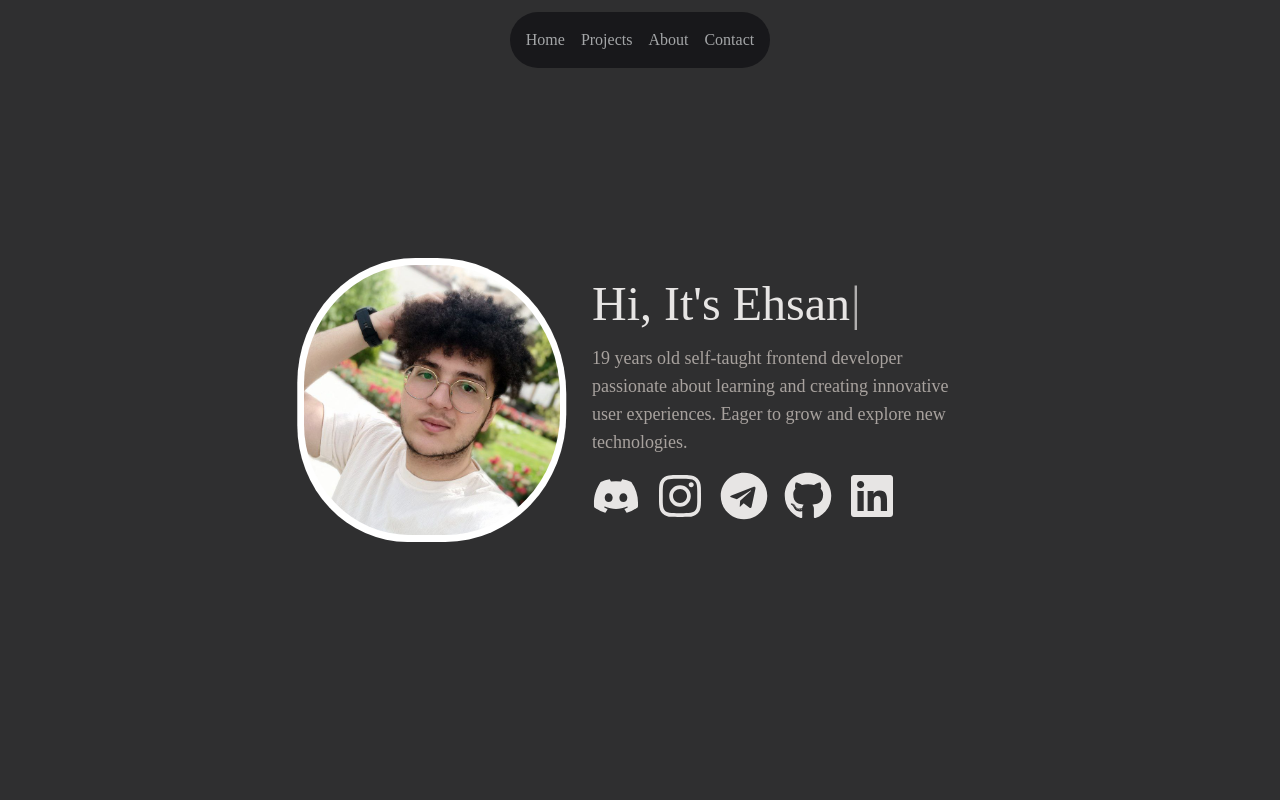
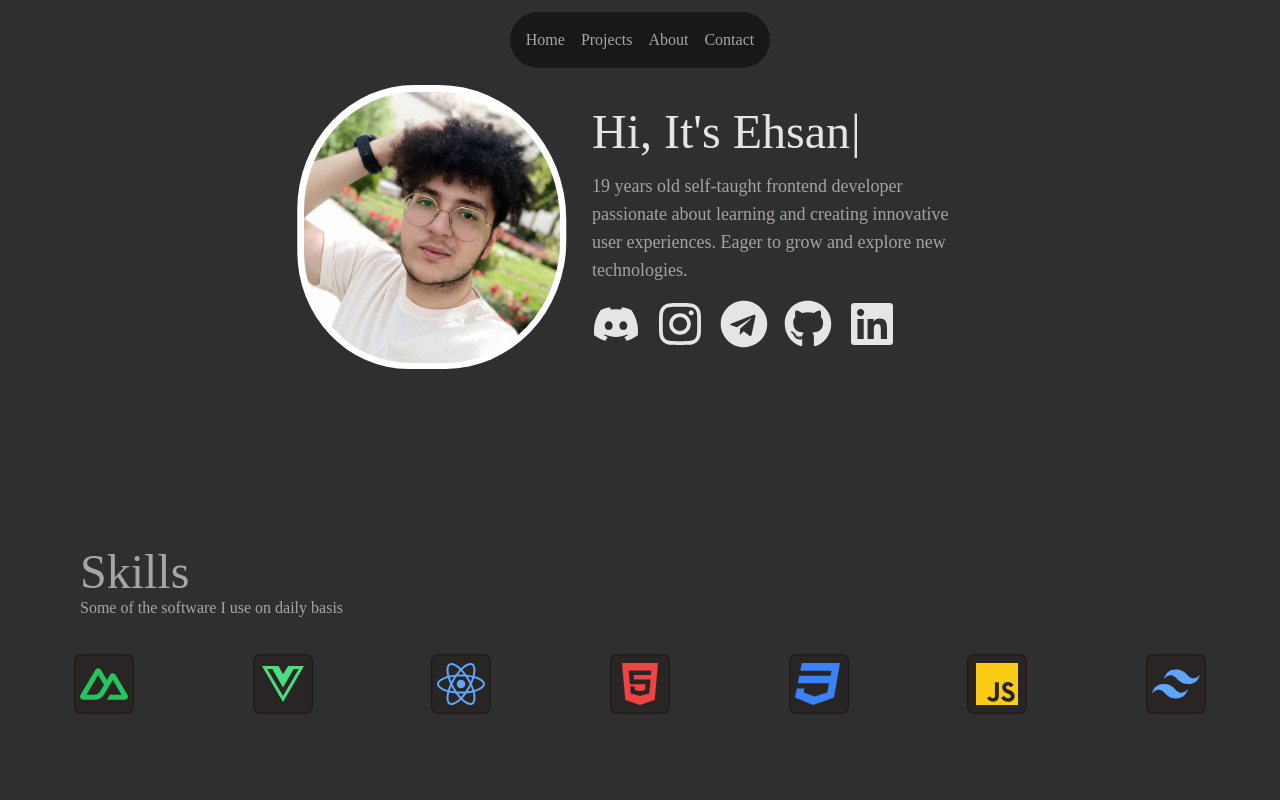
Before and after one commit to Ehsan-Mosaddeghi/Portfolio, a React (Vite) app: page / in a window 1280 px wide. Shown: the top 800 px of the page. Built offline with nearby package versions, Linux system fonts and the light colour scheme.

Commit message:
Homepage edited

```diff
--- a/src/components/SkillItem.jsx
+++ b/src/components/SkillItem.jsx
@@ -1,11 +1,13 @@
-import { useState } from "react";
-
-function SkillItem({ children, name }) {
+function SkillItem({ children, url }) {
   return (
-    <div className="relative items-center gap-2 duration-300 hover:scale-125">
-      <li className="text-5xl">{children}</li>
-      <div className="absolute left-0 top-0 -z-10 h-full w-full scale-125 rounded-md border border-stone-900 bg-stone-800"></div>
-    </div>
+    <>
+      <div className="relative gap-2 duration-300 hover:scale-125">
+        <a href={url}>
+          <li className="text-5xl">{children}</li>
+          <div className="absolute left-0 top-0 -z-10 h-full w-full scale-125 rounded-md border border-stone-900 bg-stone-800"></div>
+        </a>
+      </div>
+    </>
   );
 }
 
--- a/src/components/SkillsList.jsx
+++ b/src/components/SkillsList.jsx
@@ -5,39 +5,39 @@ import SkillItem from "./SkillItem";
 const skillItems = [
   {
     icon: <SiNuxtdotjs className="text-green-500" />,
-    name: "Nuxt",
+    url: "https://nuxt.com",
   },
   {
     icon: <FaVuejs className="text-green-400" />,
-    name: "Vue",
+    url: "https://vuejs.org",
   },
   {
     icon: <FaReact className="text-blue-400" />,
-    name: "React",
+    url: "https://react.dev",
   },
   {
     icon: <FaHtml5 className="text-red-500" />,
-    name: "HTML",
+    url: "https://developer.mozilla.org/en-US/docs/Web/HTML",
   },
   {
     icon: <FaCss3 className="text-blue-500" />,
-    name: "CSS",
+    url: "https://developer.mozilla.org/en-US/docs/Web/CSS",
   },
   {
     icon: <FaJs className="text-yellow-400" />,
-    name: "JavaScript",
+    url: "https://developer.mozilla.org/en-US/docs/Web/JavaScript",
   },
   {
     icon: <SiTailwindcss className="text-blue-400" />,
-    name: "Tailwind CSS",
+    url: "https://tailwindcss.com",
   },
 ];
 
 function SkillsList() {
   return (
-    <ul className="flex flex-wrap justify-center gap-8">
+    <ul className="flex flex-wrap justify-between gap-8">
       {skillItems.map((item, i) => (
-        <SkillItem key={i} name={item.name}>
+        <SkillItem key={i} url={item.url}>
           {item.icon}
         </SkillItem>
       ))}
--- a/src/pages/HomePage.jsx
+++ b/src/pages/HomePage.jsx
@@ -8,8 +8,8 @@ function HomePage() {
   const title = "Hi, It's Ehsan";
 
   return (
-    <>
-      <div className="container m-auto flex min-h-svh items-center justify-center gap-8">
+    <div className="flex h-svh flex-col">
+      <div className="container m-auto flex items-center justify-center gap-8">
         <div className="image-container relative">
           <img
             src="/images/homepage-image.jpg"
@@ -45,7 +45,7 @@ function HomePage() {
           <SkillsList />
         </div>
       </div>
-    </>
+    </div>
   );
 }
 
```
